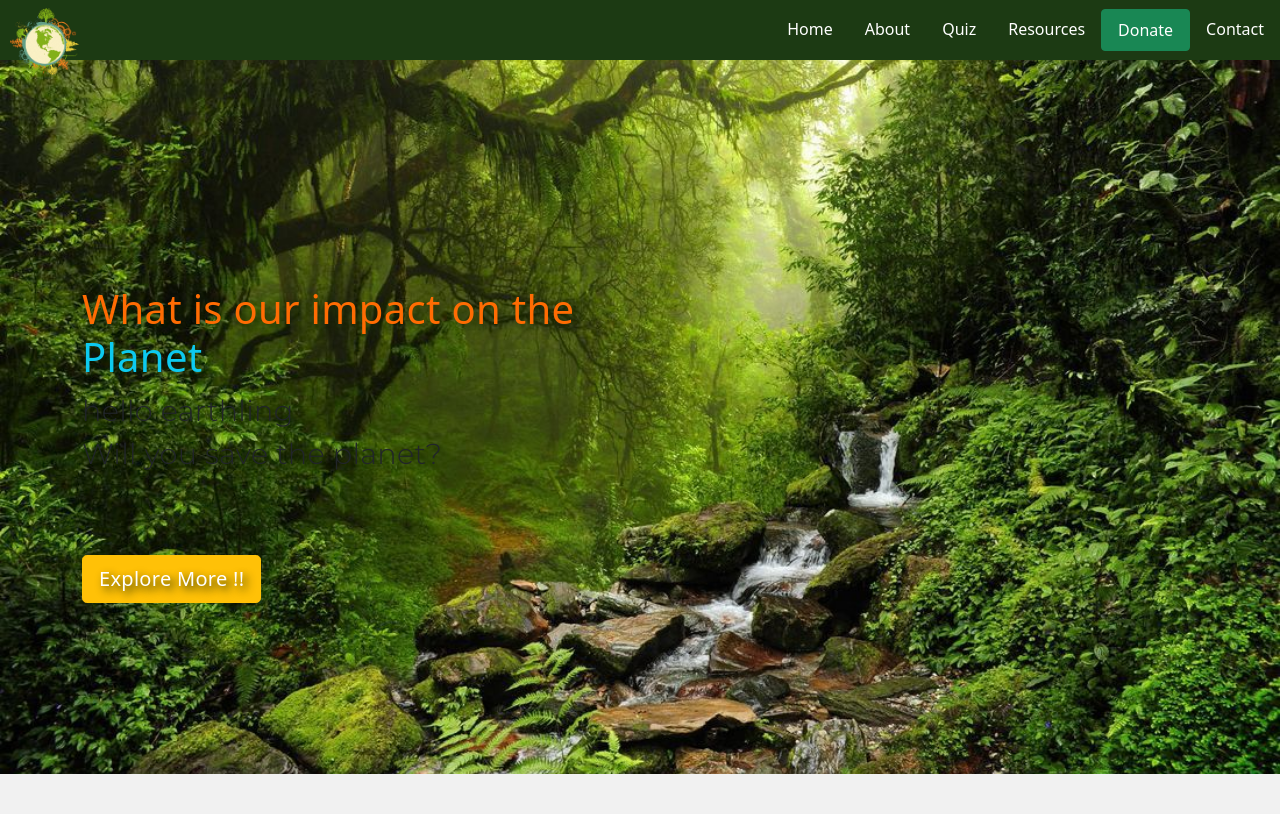
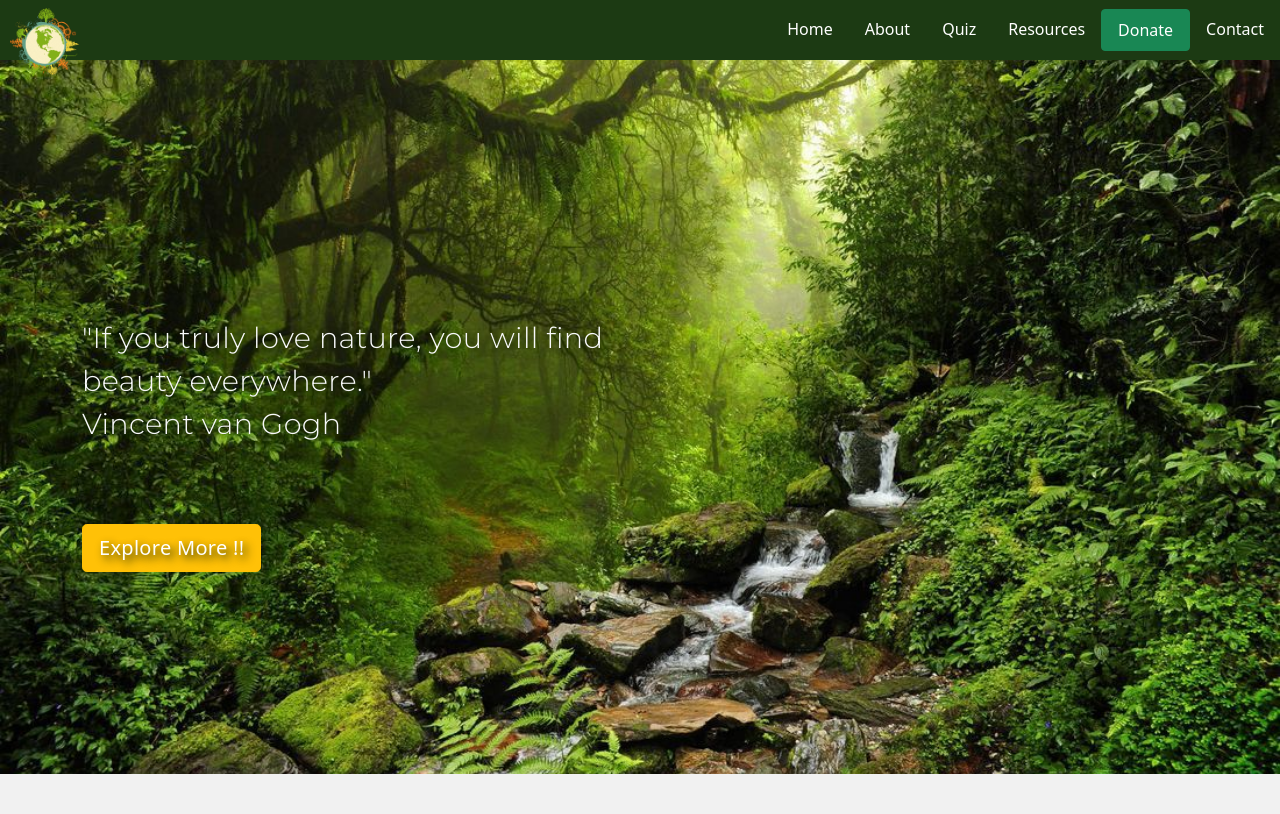
Before and after one commit to JochenFM/mother-earth, a Flask app: page / in a window 1280 px wide. Shown: the top 814 px of the page. Run offline with Flask 2, Linux system fonts and the light colour scheme; some libraries are stand-ins or nearby versions.

Commit message:
Change the text paragrah on home page templete.

```diff
--- a/templates/home_page.html
+++ b/templates/home_page.html
@@ -7,10 +7,9 @@
                 <!-- we need a better photo for the background-->
                 <div class="row h-100">
                     <div class="col-12 col-md-6 d-flex flex-column justify-content-center hero-column mt-5">
-                        <h1 class="header">What is our impact on the<span class="text-info"> Planet</span></h1>
-                        <p class="text-dark">
-                            hello earthling<br>
-                            Will you save the planet?
+                        <p class="text-light">
+                            "If you truly love nature, you will find beauty everywhere."<br>
+                            Vincent van Gogh
                         </p>
                         <div class="col-12 col-md-6 d-flex flex-column justify-content-center cta-column mt-5">
                             <div class="">
```
